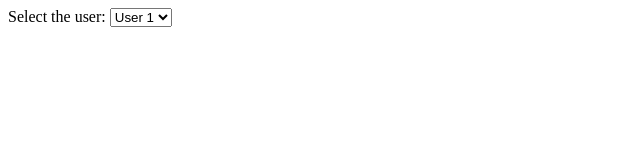
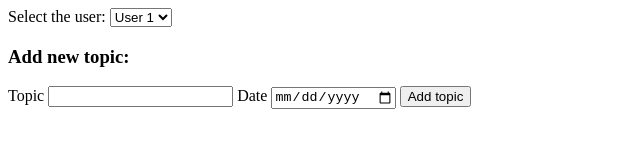
Before and after one commit to eediallo/Spaced-Repetition-Tracker, a plain HTML site: page index.html in a window 1280 px wide. Shown: the whole page, without its empty margins (0-640 px from the left). Drawn offline with Linux system fonts and the light colour scheme.

Commit message:
Add form for adding topics

```diff
--- a/index.html
+++ b/index.html
@@ -1,11 +1,22 @@
 <!DOCTYPE html>
 <html>
+
 <head>
   <script type="module" src="script.js" defer></script>
 </head>
+
 <body>
   <label for="select-users">Select the user:</label>
   <select name="users" id="select-users">
   </select>
+  <h3>Add new topic:</h3>
+  <form action="#" id="form-add-topic">
+    <label for="form-topic">Topic</label>
+    <input type="text" id="form-topic" name="form-topic" required />
+    <label for="form-date">Date</label>
+    <input type="date" name="form-date" id="form-date" required />
+    <button type="submit" id="submit-btn">Add topic</button>
+  </form>
 </body>
+
 </html>
```
Lines whose indentation alone changed are shown as unchanged.
